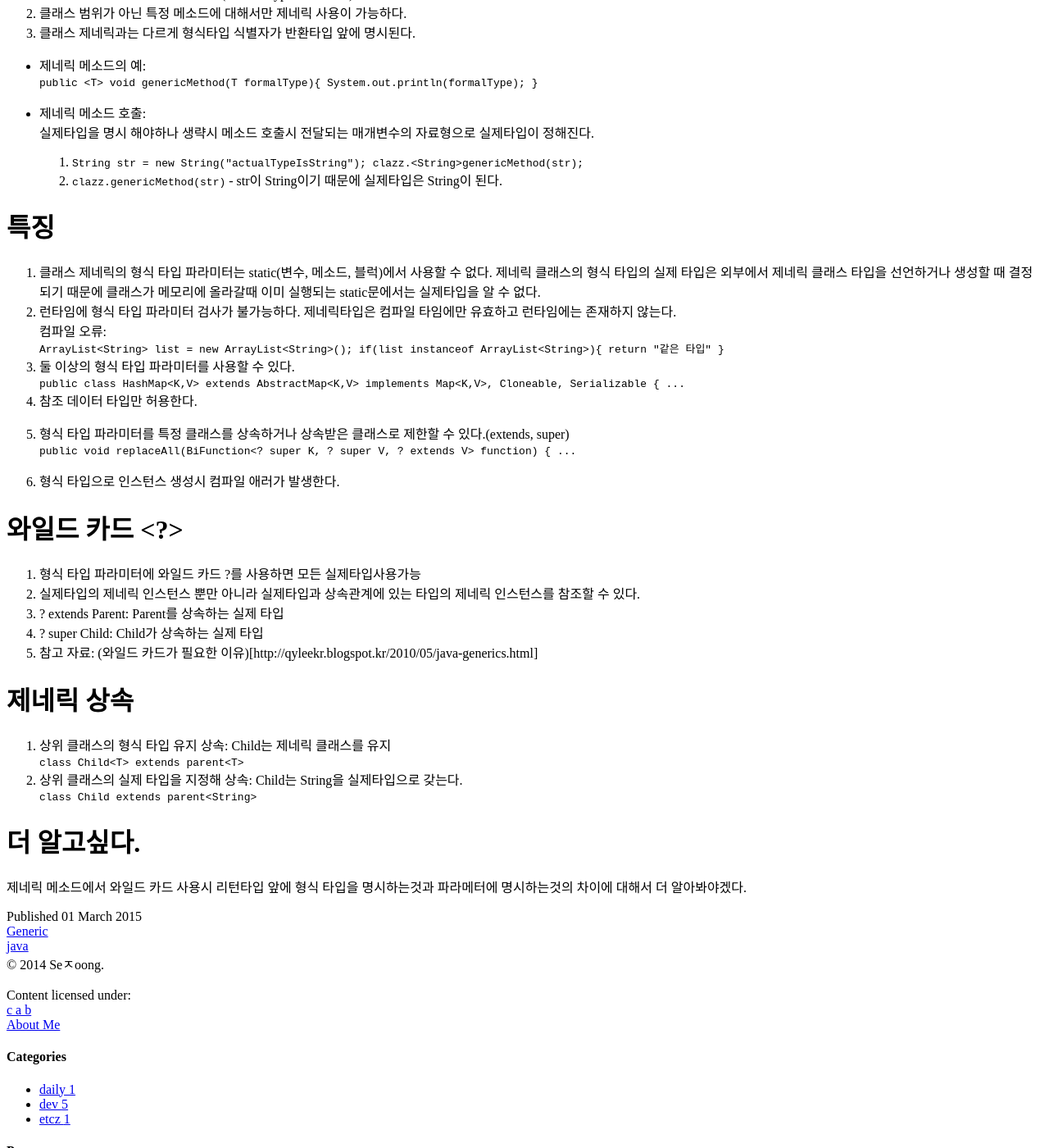
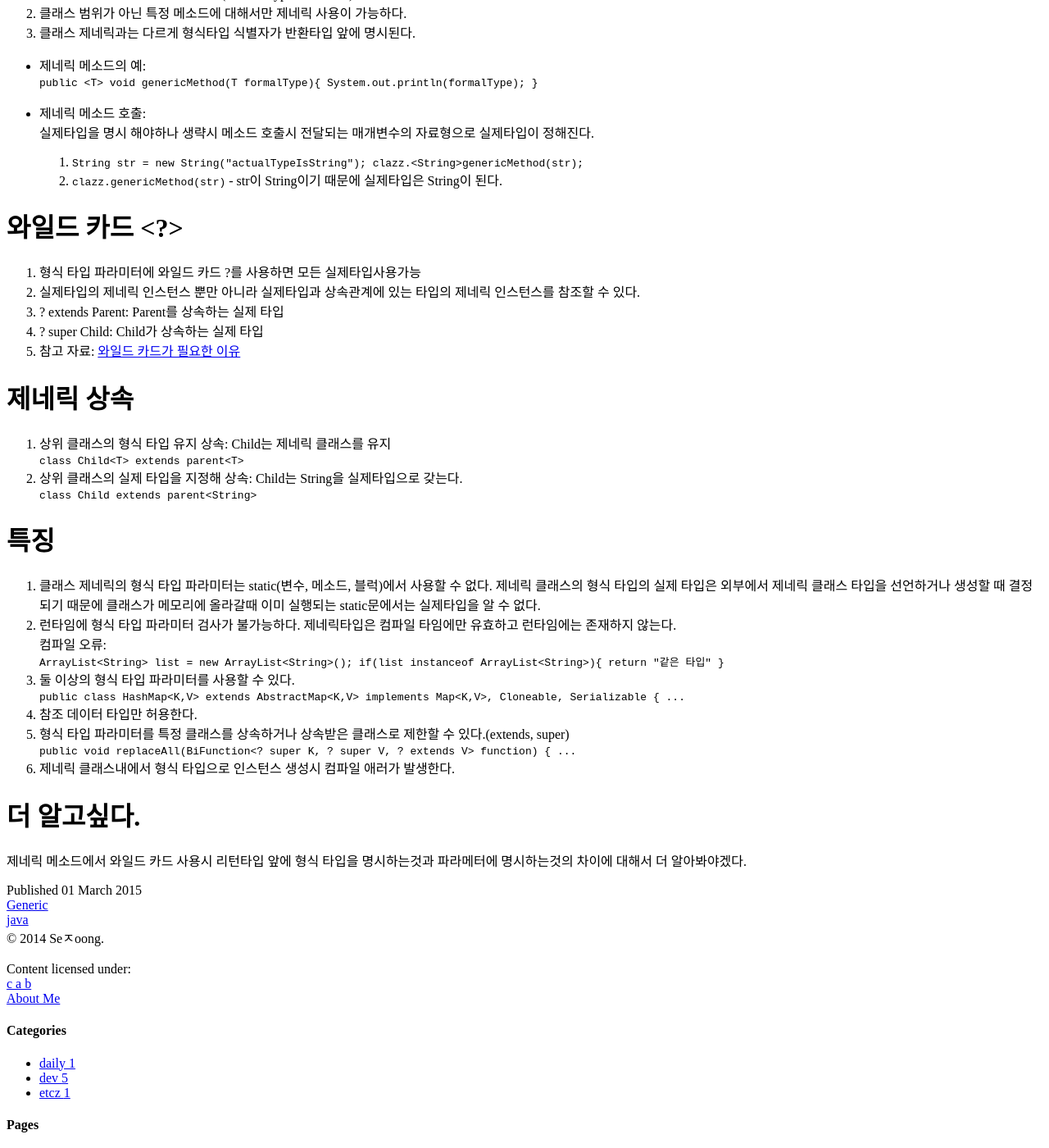
Before and after one commit to sejoong/sejoong.github.com, a Jekyll site: the page built from _posts/2015-03-01-dev.md, in a window 1280 px wide and 1400 px high, scrolled down 946 px. Shown: the whole window at 82% size. Built offline with Jekyll 4.4.1, drawn with Linux system fonts in a browser that asks for light colours; nearby versions of some CDN libraries; library files that are not in the unit come from our copies; comment, search, counter and statistics services are not loaded; part of the change alters nothing that is shown.

Commit message:
Update 2015-03-01-dev.md

```diff
--- a/_posts/2015-03-01-dev.md
+++ b/_posts/2015-03-01-dev.md
@@ -55,6 +55,21 @@ clazz.<String>genericMethod(str);`
 2. `clazz.genericMethod(str)` - str이 String이기 때문에 실제타입은 String이 된다.
 
 
+#와일드 카드 <?>
+1. 형식 타입 파라미터에 와일드 카드 ?를 사용하면 모든 실제타입사용가능
+2. 실제타입의 제네릭 인스턴스 뿐만 아니라 실제타입과 상속관계에 있는 타입의 제네릭 인스턴스를 참조할 수 있다.
+3. ? extends Parent:  Parent를 상속하는 실제 타입
+4. ? super Child: Child가 상속하는 실제 타입
+5. 참고 자료: [와일드 카드가 필요한 이유](http://qyleekr.blogspot.kr/2010/05/java-generics.html)
+
+
+#제네릭 상속
+1. 상위 클래스의 형식 타입 유지 상속: Child는 제네릭 클래스를 유지
+`class Child<T> extends parent<T>`
+2. 상위 클래스의 실제 타입을 지정해 상속: Child는 String을 실제타입으로 갖는다.
+`class Child extends parent<String>`
+
+
 #특징
 1. 클래스 제네릭의 형식 타입 파라미터는 static(변수, 메소드, 블럭)에서 사용할 수 없다. 제네릭 클래스의 형식 타입의 실제 타입은 외부에서 제네릭 클래스 타입을 선언하거나 생성할 때 결정되기 때문에 클래스가 메모리에 올라갈때 이미 실행되는 static문에서는 실제타입을 알 수 없다.
 2. 런타임에 형식 타입 파라미터 검사가 불가능하다. 제네릭타입은 컴파일 타임에만 유효하고 런타임에는 존재하지 않는다.
@@ -70,22 +85,7 @@ return "같은 타입"
 5. 형식 타입 파라미터를 특정 클래스를 상속하거나 상속받은 클래스로 제한할 수 있다.(extends, super)
 `public void replaceAll(BiFunction<? super K, ? super V, ? extends V> function) {
 ...`
-
-6. 형식 타입으로 인스턴스 생성시 컴파일 애러가 발생한다.
-
-#와일드 카드 <?>
-1. 형식 타입 파라미터에 와일드 카드 ?를 사용하면 모든 실제타입사용가능
-2. 실제타입의 제네릭 인스턴스 뿐만 아니라 실제타입과 상속관계에 있는 타입의 제네릭 인스턴스를 참조할 수 있다.
-3. ? extends Parent:  Parent를 상속하는 실제 타입
-4. ? super Child: Child가 상속하는 실제 타입
-5. 참고 자료: (와일드 카드가 필요한 이유)[http://qyleekr.blogspot.kr/2010/05/java-generics.html]
-
-
-#제네릭 상속
-1. 상위 클래스의 형식 타입 유지 상속: Child는 제네릭 클래스를 유지
-`class Child<T> extends parent<T>`
-2. 상위 클래스의 실제 타입을 지정해 상속: Child는 String을 실제타입으로 갖는다.
-`class Child extends parent<String>`
+6. 제네릭 클래스내에서 형식 타입으로 인스턴스 생성시 컴파일 애러가 발생한다.
 
 
 #더 알고싶다.
```
